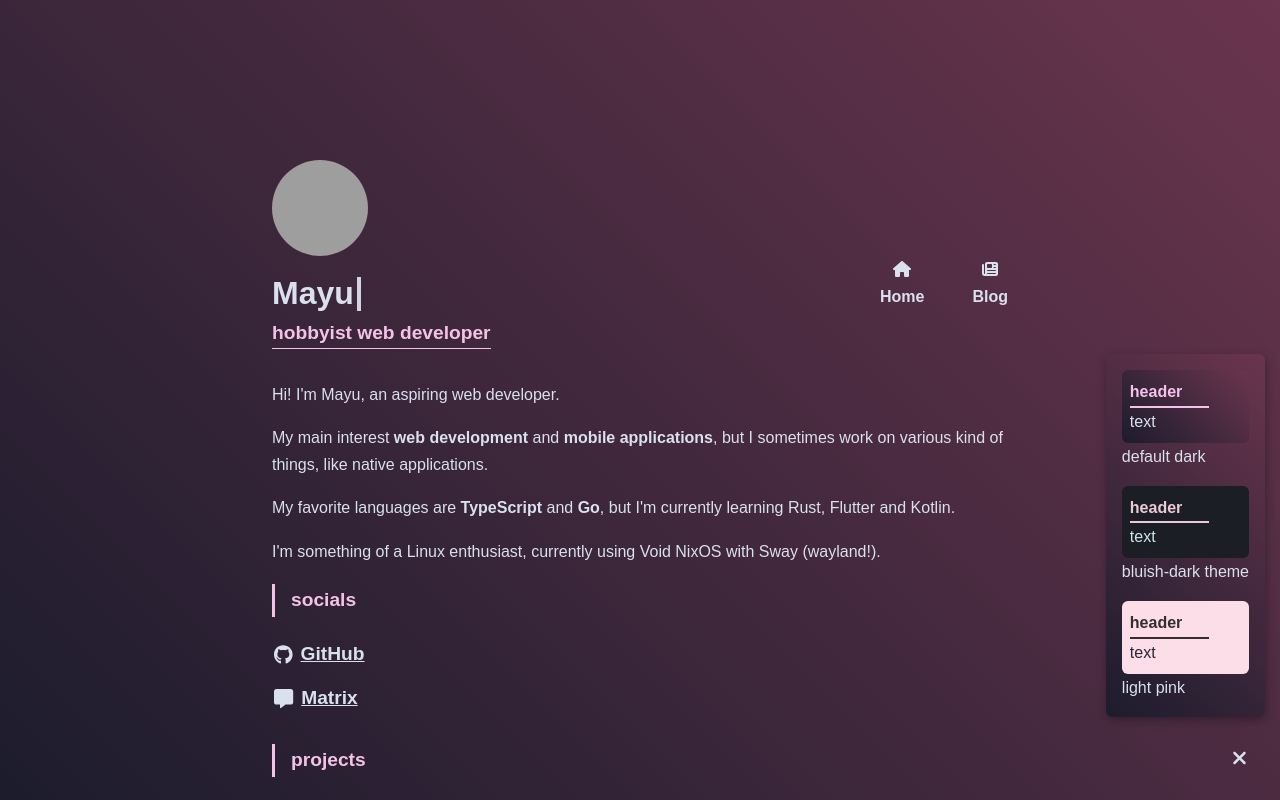
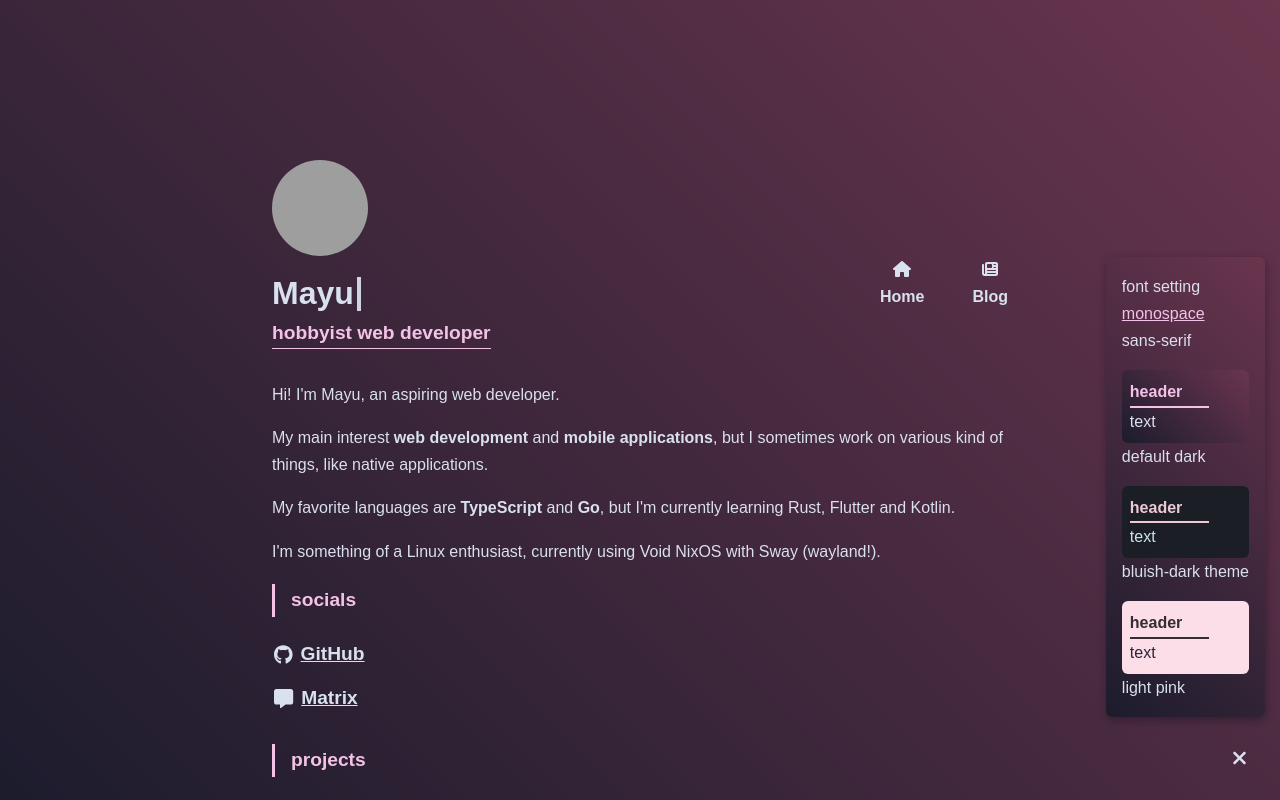
Before and after one commit to mayudev/website, a Next.js app: page / in a window 1280 px wide. Both pictures are taken after a click on the button 1239 px from the left and 759 px from the top of the page. Shown: the top 800 px of the page. Built offline with nearby package versions, Linux system fonts and the light colour scheme; grey boxes are pictures that could not be loaded; a web font is replaced by a local one.

Commit message:
feat: add font picker

```diff
--- a/components/theme-picker.tsx
+++ b/components/theme-picker.tsx
@@ -1,4 +1,5 @@
 import styled, { keyframes } from "styled-components";
+import { FontMode, useFont } from "../lib/fontContext";
 import Theme from "./theme";
 
 type Props = {
@@ -24,9 +25,47 @@ const Picker = styled.div`
   display: grid;
 `;
 
+const FontSettings = styled.div`
+  padding: 0.5rem;
+`;
+
+const Font = styled.button<{
+  active?: boolean;
+}>`
+  all: unset;
+  display: block;
+
+  ${(props) =>
+    props.active &&
+    `
+  color: ${props.theme.colors.primary};
+  text-decoration: underline;`}
+
+  &:hover {
+    cursor: pointer;
+    text-decoration: underline;
+  }
+`;
+
 export default function ThemePicker({ onHide }: Props) {
+  const [font, setFont] = useFont();
+
+  const applyFont = (font: FontMode) => {
+    setFont(font);
+    localStorage.setItem("font", font);
+  };
+
   return (
     <Picker onClick={onHide}>
+      <FontSettings>
+        font setting
+        <Font onClick={() => applyFont("monospace")} active={font === "monospace"}>
+          monospace
+        </Font>
+        <Font onClick={() => applyFont("sans-serif")} active={font === "sans-serif"}>
+          sans-serif
+        </Font>
+      </FontSettings>
       <Theme name="dark">default dark</Theme>
       <Theme name="bluishDark">bluish-dark theme</Theme>
       <Theme name="light">light pink</Theme>
--- /dev/null
+++ b/lib/fontContext.ts
@@ -0,0 +1,10 @@
+import { createContext, useContext } from "react";
+
+export type FontMode = "sans-serif" | "monospace";
+
+export const FontContext = createContext<[FontMode, (font: FontMode) => void]>([
+  "monospace",
+  () => {},
+]);
+
+export const useFont = () => useContext(FontContext);
--- a/package.json
+++ b/package.json
@@ -10,6 +10,7 @@
   },
   "dependencies": {
     "@fontsource/iosevka": "^4.5.4",
+    "@fontsource/lexend": "^4.5.13",
     "@fortawesome/fontawesome-svg-core": "^6.1.1",
     "@fortawesome/free-brands-svg-icons": "^6.1.1",
     "@fortawesome/free-solid-svg-icons": "^6.1.1",
--- a/pages/_app.tsx
+++ b/pages/_app.tsx
@@ -10,12 +10,21 @@ import { config } from "@fortawesome/fontawesome-svg-core";
 import "@fortawesome/fontawesome-svg-core/styles.css";
 import "@fontsource/iosevka/400.css";
 import "@fontsource/iosevka/700.css";
+
+import "@fontsource/lexend/variable.css";
+
+import { FontContext, FontMode } from "../lib/fontContext";
 config.autoAddCss = false;
 
-const GlobalStyle = createGlobalStyle`
+const GlobalStyle = createGlobalStyle<{
+  isSansSerif: boolean;
+}>`
   body {
     background:${(props) => props.theme.colors.background};
     color: ${(props) => props.theme.colors.foreground};
+
+    ${(props) => props.isSansSerif && `font-family: LexendVariable, sans-serif;`}
+
     background-repeat: no-repeat;
     background-attachment: fixed;
   }
@@ -28,19 +37,25 @@ const GlobalStyle = createGlobalStyle`
 
 function MyApp({ Component, pageProps }: AppProps) {
   const [themeContext, setThemeContext] = useState<ThemeMode>("dark");
+  const [font, setFont] = useState<FontMode>("monospace");
 
   useEffect(() => {
     const currentTheme = localStorage.getItem("theme");
+    if (currentTheme && isTheme(currentTheme)) setThemeContext(currentTheme);
 
-    if (currentTheme && isTheme(currentTheme)) setThemeContext(currentTheme);
+    const currentFont = localStorage.getItem("font");
+    if ((currentFont && currentFont === "monospace") || currentFont === "sans-serif")
+      setFont(currentFont);
   }, []);
 
   return (
     <ThemeContext.Provider value={[themeContext, setThemeContext]}>
-      <ThemeProvider theme={themeMappings[themeContext]}>
-        <GlobalStyle />
-        <Component {...pageProps} />
-      </ThemeProvider>
+      <FontContext.Provider value={[font, setFont]}>
+        <ThemeProvider theme={themeMappings[themeContext]}>
+          <GlobalStyle isSansSerif={font === "sans-serif"} />
+          <Component {...pageProps} />
+        </ThemeProvider>
+      </FontContext.Provider>
     </ThemeContext.Provider>
   );
 }
```
Also changed, not shown: 1 other file (tests, documents, lock files or other folders).
